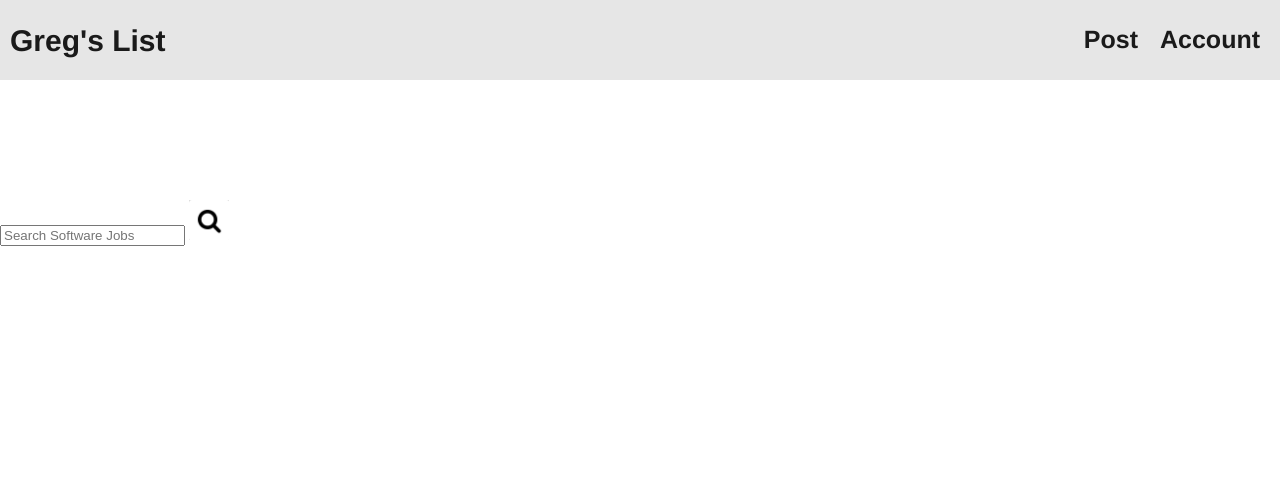
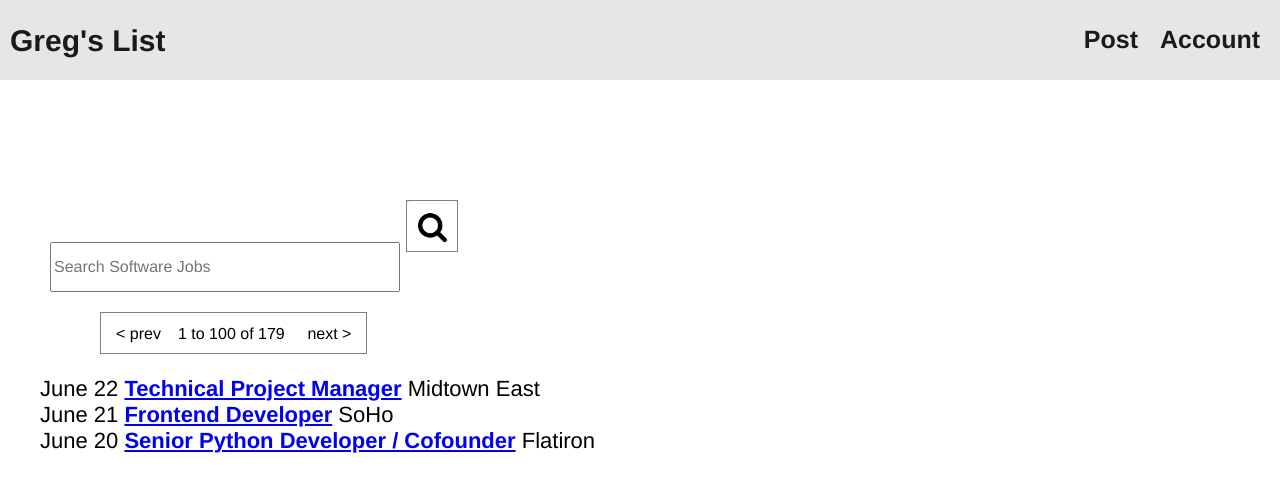
Before and after one commit to deepbsd/gregslist, a plain HTML site: page index.html in a window 1280 px wide. Drawn offline with Linux system fonts and the light colour scheme.

Commit message:
more work done, getting closer to MVP

```diff
--- a/index.html
+++ b/index.html
@@ -19,13 +19,24 @@
 		<div class="searchbox">
 			<form>
 				<input type="search" placeholder="Search Software Jobs">
-				<img src="magnifying-glass.png" class="search_icon">
+				<input type="image" src="magnifying-glass.png" class="search_icon" alt="Search Button">
 			</form>
 		</div>
 
-		<div class="controls"></div>
+		<div class="controls">
+			<div class="prev-lst">< prev</div>
+			<div class="curr-lst">1 to 100 of 179</div>
+			<div class="next-lst">next ></div>
+		</div>
 
-		<div class="results"></div>
+		<div class="results">
+			<ul class="job-list">
+				<li><span class="date">June 22</span> <a href="#" class="job-desc">Technical Project Manager</a> <span class="location"> Midtown East</span></li>
+				<li><span class="date">June 21</span> <a href="#" class="job-desc">Frontend Developer</a> <span class="location">SoHo</span></li>
+				<li><span class="date">June 20</span> <a href="#" class="job-desc">Senior Python Developer / Cofounder</a> <span class="location">Flatiron</span></li>
+			</ul>
+
+		</div>
 
 	</section>  <!-- end of page container -->
 </main>
--- a/styles.css
+++ b/styles.css
@@ -33,10 +33,63 @@ nav li {
 	display: inline;
 	margin-left: 15px;
 }
-img.search_icon {
-	height: 40px;
+div.searchbox {
+	margin-top: 200px;
+	width: 100%;
+}
+input.search_icon {
+	height: 50px;
+	width: 50px;
+	margin-left: 2px;
+	border: 1px solid gray;
 }
 div.searchbox form {
 	margin-top: 200px;
-	width: 40%;
+	width: 100%;
 }
+
+input {
+	font-family: 'Helvetica', sans-serif;
+	font-size: 16px;
+	margin-left: 50px;
+	margin-bottom: 20px;
+	height: 50px;
+	width: 350px;
+}
+.controls {
+	font-family: 'Helvetica', sans-serif;
+	padding: 0px;
+	padding-left: 15px;
+	margin-left: 100px;
+	width: 250px;
+	height: 40px;
+	border: 1px solid gray;
+	display: inline-block;
+
+}
+.prev-lst {
+	margin-top: 12px;
+	display: inline-block;
+	width: 23%;
+}
+.curr-lst {
+	margin-top: 12px;
+	display: inline-block;
+	width: 50%;
+}
+.next-lst {
+	margin-top: 12px;
+	display: inline-block;
+	width: 23%;
+}
+ul.job-list {
+	list-style: none;
+	font-family: "Helvetica", sans-serif;
+	font-size: 22px;
+}
+span.date, span.location {
+	font-weight: lighter;
+}
+a.job-desc {
+	font-weight: bold;
+}
```
